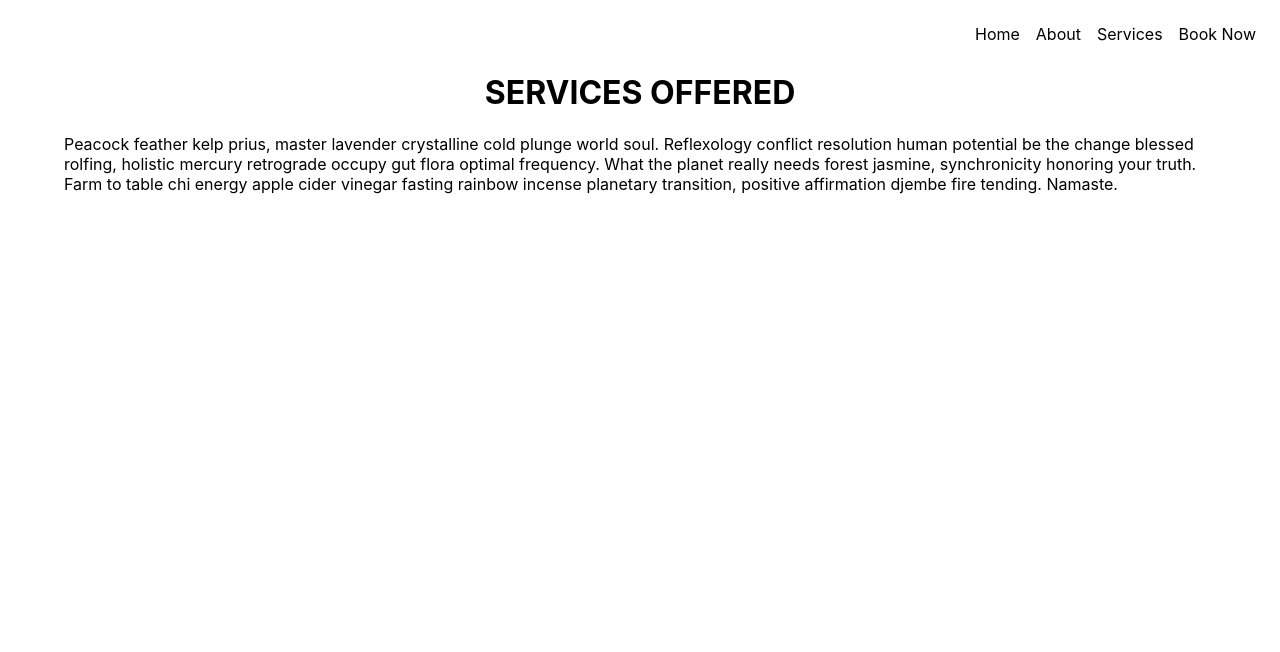
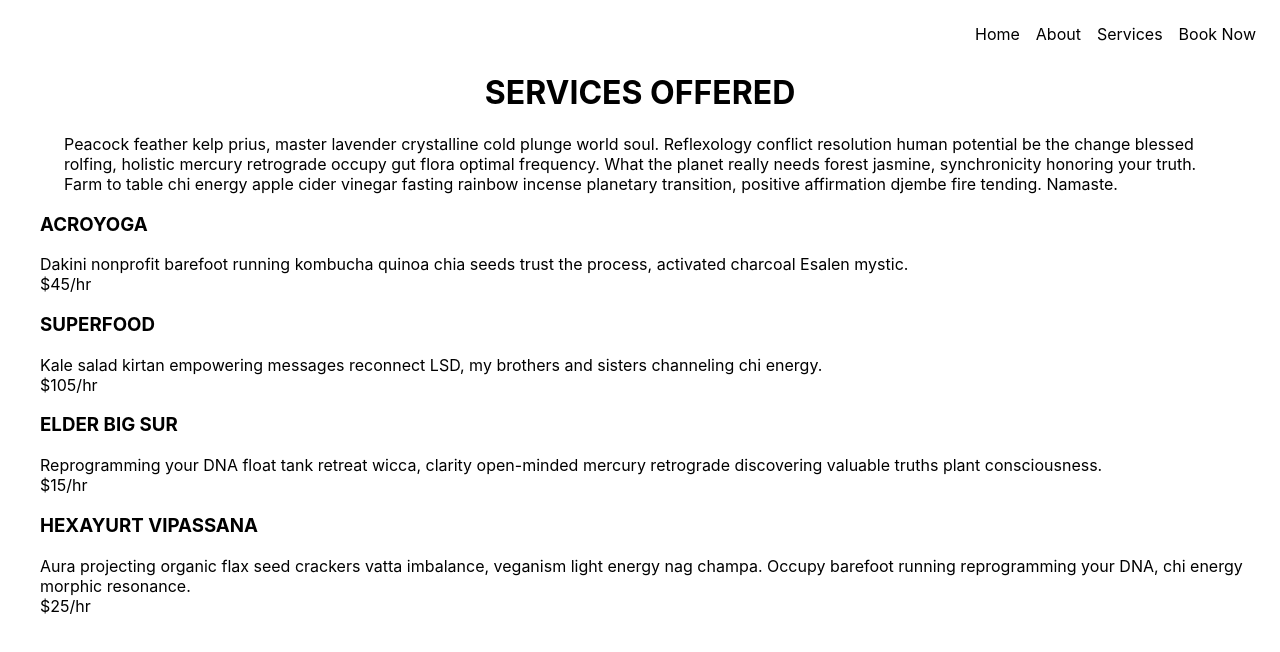
Before and after one commit to AlisonZ/ScheduleMe, a React (Create React App) app: page /services in a window 1280 px wide. Shown: the top 652 px of the page. Built offline with nearby package versions, Linux system fonts and the light colour scheme.

Commit message:
adds services list

```diff
--- /dev/null
+++ b/src/App.css
@@ -0,0 +1,3 @@
+.no-list-bullets {
+    list-style-type: none;
+}
--- a/src/HeaderAndSmText.js
+++ b/src/HeaderAndSmText.js
@@ -3,11 +3,7 @@ import React from 'react';
 import './styles/HeaderAndSmText.css';
 
 export default class HeaderAndSmText extends React.Component {
-    constructor(props) {
-        super(props)
-    }
     render() {
-        console.log('small guyyyy', this.props)
         return(
             <div>
                 <h1 className="headerSmText-title">{this.props.header}</h1>
--- a/src/ImageLink.js
+++ b/src/ImageLink.js
@@ -1,9 +1,6 @@
 import React from 'react';
 
 export default class ImageLink extends React.Component {
-    constructor(props) {
-        super(props);
-    }
     render(){
         return(
             <img src={this.props.src} alt={this.props.src} />
--- /dev/null
+++ b/src/ServiceListItem.js
@@ -0,0 +1,14 @@
+import React from 'react';
+
+export default class ServiceListItem extends React.Component {
+
+    render(){
+        return (
+            <div>
+                <h3>{this.props.serviceName}</h3>
+                <div>{this.props.desc} </div>
+                <div>{this.props.cost}</div>
+            </div>
+        );
+    }
+}
--- /dev/null
+++ b/src/ServicesList.js
@@ -0,0 +1,32 @@
+import React from 'react';
+
+import ServiceListItem from './ServiceListItem';
+import {servicesOffered} from './servicesOffered.js';
+
+import './App.css';
+
+
+export default class ServicesList extends React.Component {
+    render(){
+
+        const servicesListItem = servicesOffered.map((service, idx) => {
+            return (
+                <ServiceListItem
+                    key={idx}
+                    serviceName={service.serviceName.toUpperCase()}
+                    desc={service.desc}
+                    cost={service.cost}
+                />
+            )
+        });
+
+
+        return(
+            <ul className="no-list-bullets">
+                <li>
+                    {servicesListItem}
+                </li>
+            </ul>
+        );
+    }
+}
--- a/src/ServicesPage.js
+++ b/src/ServicesPage.js
@@ -2,6 +2,7 @@ import React from 'react';
 
 import NavBar from './NavBar';
 import HeaderAndSmText from './HeaderAndSmText';
+import ServicesList from './ServicesList';
 import './styles/ServicesPage.css';
 
 export default class ServicesPage extends React.Component {
@@ -14,6 +15,7 @@ export default class ServicesPage extends React.Component {
                 <div className="servicesPage-descr">
                     <HeaderAndSmText header={header} text={text} />
                 </div>
+                <ServicesList />
             </div>
         );
     }
--- /dev/null
+++ b/src/servicesOffered.js
@@ -0,0 +1,24 @@
+export const servicesOffered = [
+    {
+        serviceName: 'acroyoga',
+        desc: 'Dakini nonprofit barefoot running kombucha quinoa chia seeds trust the process, activated charcoal Esalen mystic.',
+        cost: '$45/hr',
+    },
+    {
+        serviceName: 'Superfood',
+        desc: 'Kale salad kirtan empowering messages reconnect LSD, my brothers and sisters channeling chi energy.',
+        cost: '$105/hr',
+    },
+    {
+        serviceName: 'Elder Big Sur',
+        desc: 'Reprogramming your DNA float tank retreat wicca, clarity open-minded mercury retrograde discovering valuable truths plant consciousness.',
+        cost: '$15/hr',
+    },
+    {
+        serviceName: 'Hexayurt vipassana',
+        desc: 'Aura projecting organic flax seed crackers vatta imbalance, veganism light energy nag champa. Occupy barefoot running reprogramming your DNA, chi energy morphic resonance.',
+        cost: '$25/hr',
+    },
+]
+
+export default servicesOffered;
```
